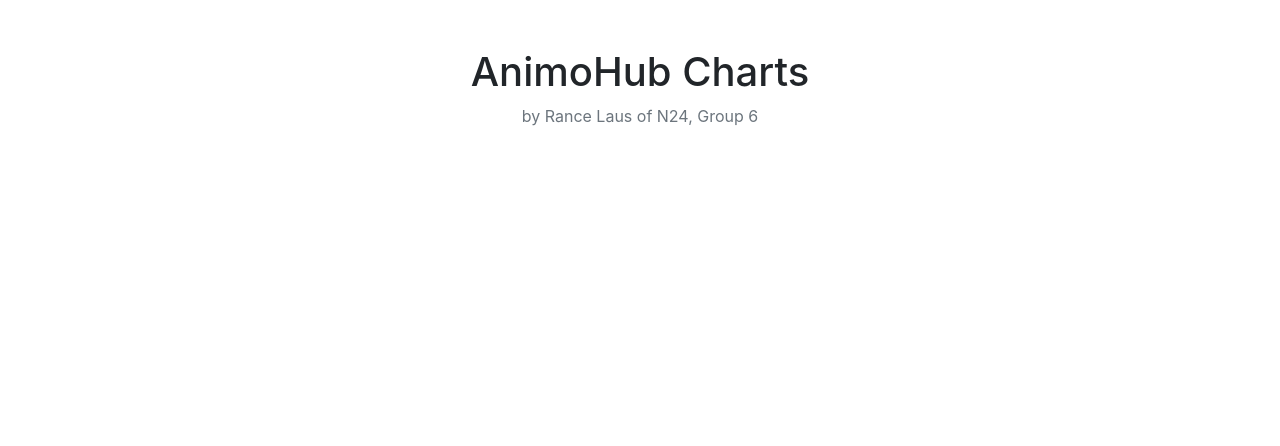
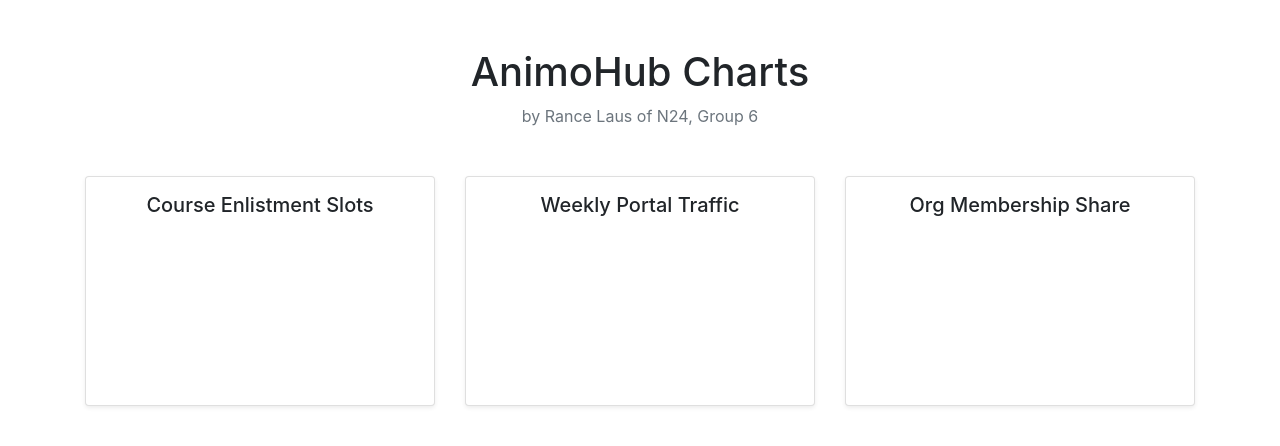
Before and after one commit to rancelaus/AY2627T1-CCAPDEV-HO5-Laus-AnimoHub, a plain HTML site: page index.html in a window 1280 px wide. Drawn offline with nearby package versions, Linux system fonts and the light colour scheme.

Commit message:
added blank canvas for the charts

```diff
--- a/index.html
+++ b/index.html
@@ -26,7 +26,9 @@
     <link rel="stylesheet" href="style.css" />
     <!-- js -->
     <script src="script.js"></script>
+  </head>
 
+  <body>
     <!-- Main Container -->
     <main class="container my-5">
       <!-- header -->
@@ -36,7 +38,37 @@
       </header>
 
       <!-- bootstrap grid 1 -->
+      <div class="row g-4">
+        <!-- chart 1 -->
+        <div class="col-12 col-lg-4">
+          <div class="card h-100 p-3 shadow-sm chart-card">
+            <h5 class="card-title text-center mb-3">Course Enlistment Slots</h5>
+            <div class="chart-container">
+              <canvas id="enlistmentChart"></canvas>
+            </div>
+          </div>
+        </div>
+
+        <!-- chart 2 -->
+        <div class="col-12 col-lg-4">
+          <div class="card h-100 p-3 shadow-sm chart-card">
+            <h5 class="card-title text-center mb-3">Weekly Portal Traffic</h5>
+            <div class="chart-container">
+              <canvas id="trafficChart"></canvas>
+            </div>
+          </div>
+        </div>
+
+        <!-- chart 3 -->
+        <div class="col-12 col-lg-4">
+          <div class="card h-100 p-3 shadow-sm chart-card">
+            <h5 class="card-title text-center mb-3">Org Membership Share</h5>
+            <div class="chart-container">
+              <canvas id="orgShareChart"></canvas>
+            </div>
+          </div>
+        </div>
+      </div>
     </main>
-  </head>
-  <body></body>
+  </body>
 </html>
```
